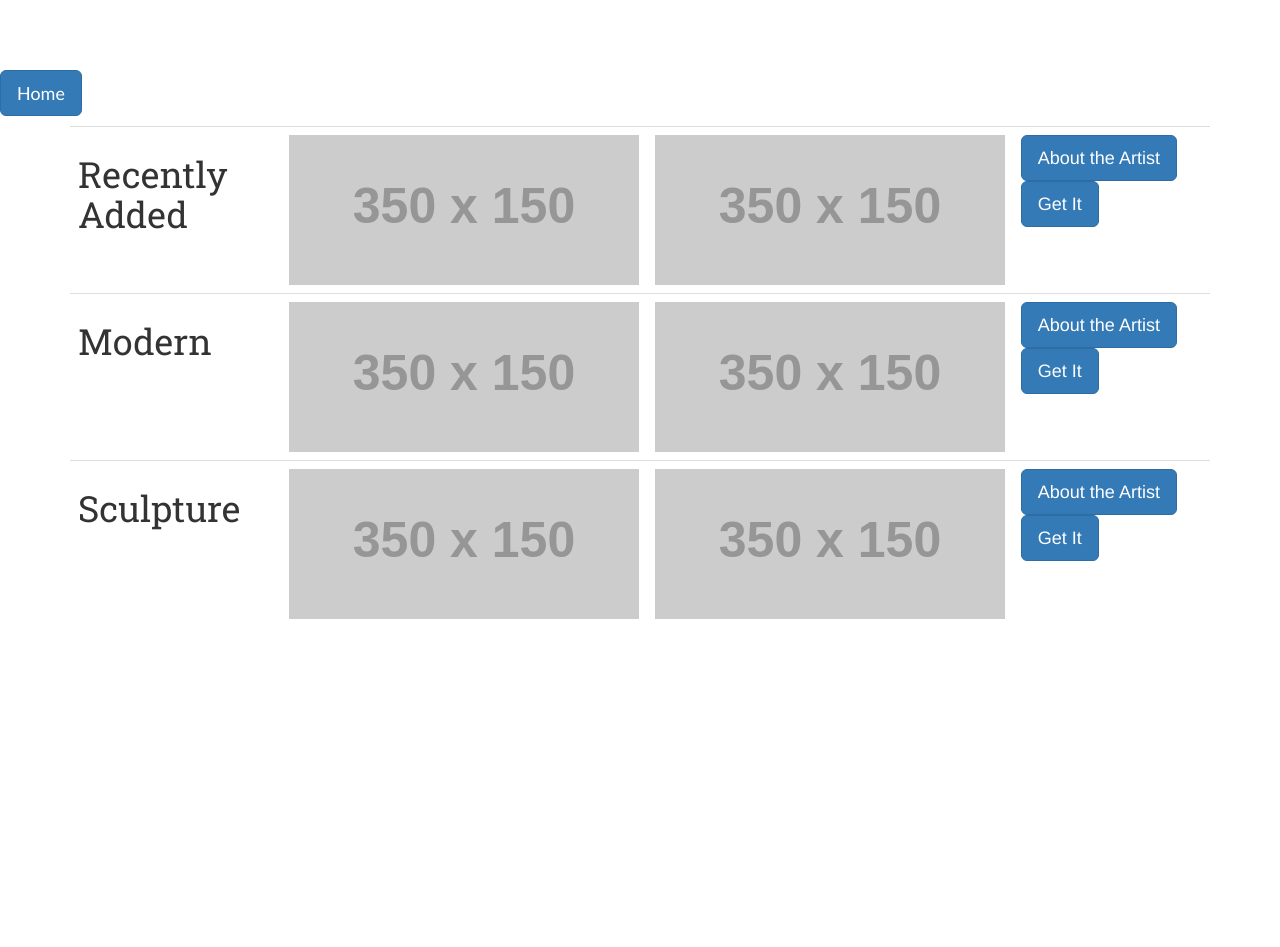
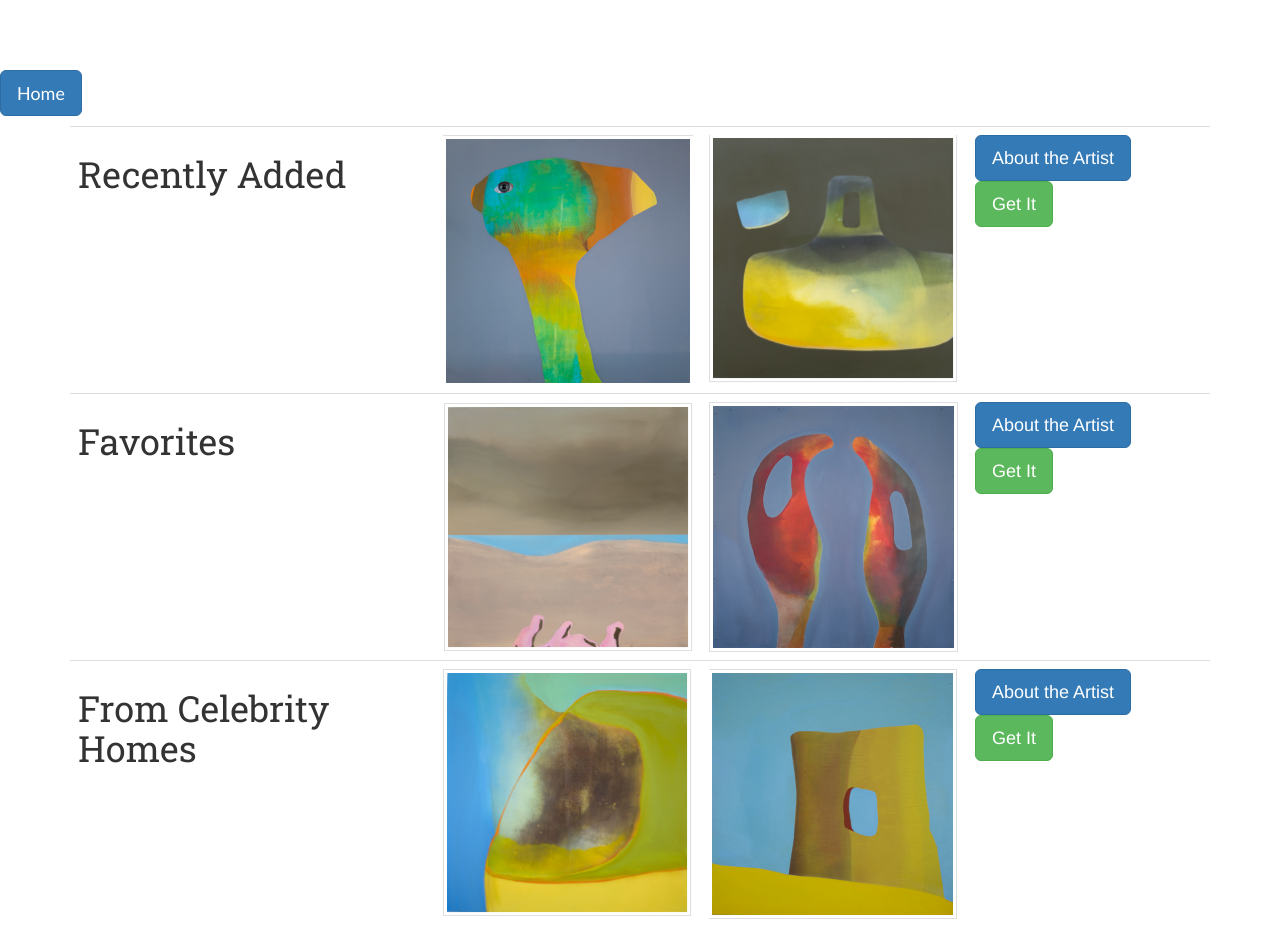
Before and after one commit to emeraldaly/artWeekend, a website: page public/art.html in a window 1280 px wide. Before the commit the page ends 800 px from the top, so only its background shows below. Drawn offline with nearby package versions, Linux system fonts and the light colour scheme; placeholder pictures from the web are drawn by us.

Commit message:
added specific art

```diff
--- a/public/art.html
+++ b/public/art.html
@@ -42,44 +42,44 @@
                     <h1>Recently Added</h1>
                 </td>
                 <td>
-                    <img src="http://placehold.it/350x150">
+                    <img src="/images/Williamsart1.png" style="width:250px;">
                 </td>
                 <td>
-                    <img src="http://placehold.it/350x150">
+                    <img src="/images/Williamsart2.png" style="width:250px;">
                 </td>
                 <td>
                     <a class="btn btn-primary btn-lg" href="artist.html" role="button">About the Artist</a>
-                    <a class="btn btn-primary btn-lg" href="transaction.html" role="button">Get It</a>
+                    <a class="btn btn-success btn-lg" href="transaction.html" role="button">Get It</a>
                 </td>
             </tr>
             <tr>
                 <td>
-                    <h1>Modern</h1>
+                    <h1>Favorites</h1>
                 </td>
                 <td>
-                    <img src="http://placehold.it/350x150">
+                    <img src="/images/Williamsart3.png" style="width:250px;">
                 </td>
                 <td>
-                    <img src="http://placehold.it/350x150">
+                    <img src="/images/Williamsart4.png" style="width:250px;">
                 </td>
                 <td>
                     <a class="btn btn-primary btn-lg" href="artist.html" role="button">About the Artist</a>
-                    <a class="btn btn-primary btn-lg" href="transaction.html" role="button">Get It</a>
+                    <a class="btn btn-success btn-lg" href="transaction.html" role="button">Get It</a>
                 </td>
             </tr>
             <tr>
                 <td>
-                    <h1>Sculpture</h1>
+                    <h1>From Celebrity Homes</h1>
                 </td>
                 <td>
-                    <img src="http://placehold.it/350x150">
+                    <img src="/images/Williamsart5.png" style="width:250px;">
                 </td>
                 <td>
-                    <img src="http://placehold.it/350x150">
+                    <img src="/images/Williamsart6.png" style="width:250px;">
                 </td>
                 <td>
                     <a class="btn btn-primary btn-lg" href="artist.html" role="button">About the Artist</a>
-                    <a class="btn btn-primary btn-lg" href="transaction.html" role="button">Get It</a>
+                    <a class="btn btn-success btn-lg" href="transaction.html" role="button">Get It</a>
                 </td>
             </tr>
         </table>
--- a/public/css/style.css
+++ b/public/css/style.css
@@ -2,7 +2,7 @@ body {
   background-color: white;
 }
 .box img {
-  height: 200px;
+  height: 150px;
   width: 50%;
 }
 
```
Also changed, not shown: public/transaction.html (+7 -7 lines), public/images/Williamsart1.png (added), public/images/Williamsart2.png (added), public/images/Williamsart3.png (added), public/images/Williamsart4.png (added), public/images/Williamsart5.png (added), public/images/Williamsart6.png (added), public/images/Williamsart7.png (added), public/images/Williamsart8.png (added), public/images/Williamsart9.png (added), public/images/Williamsart91.png (added), public/images/Williamsart92.png (added), public/images/Williamsart93.png (added).
